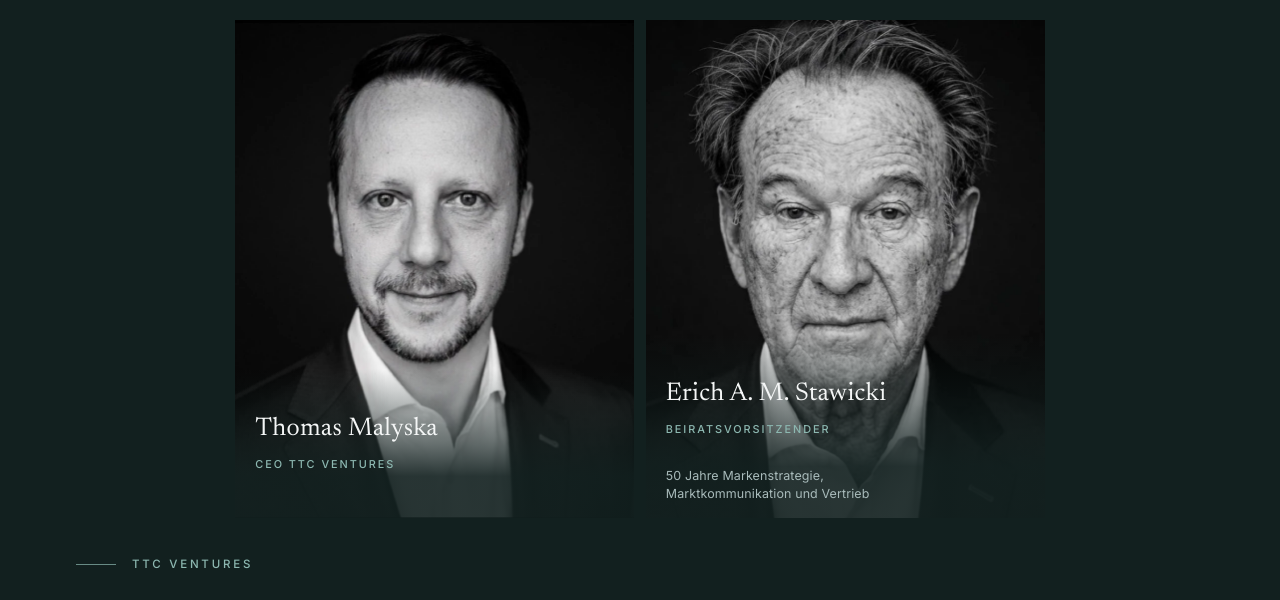
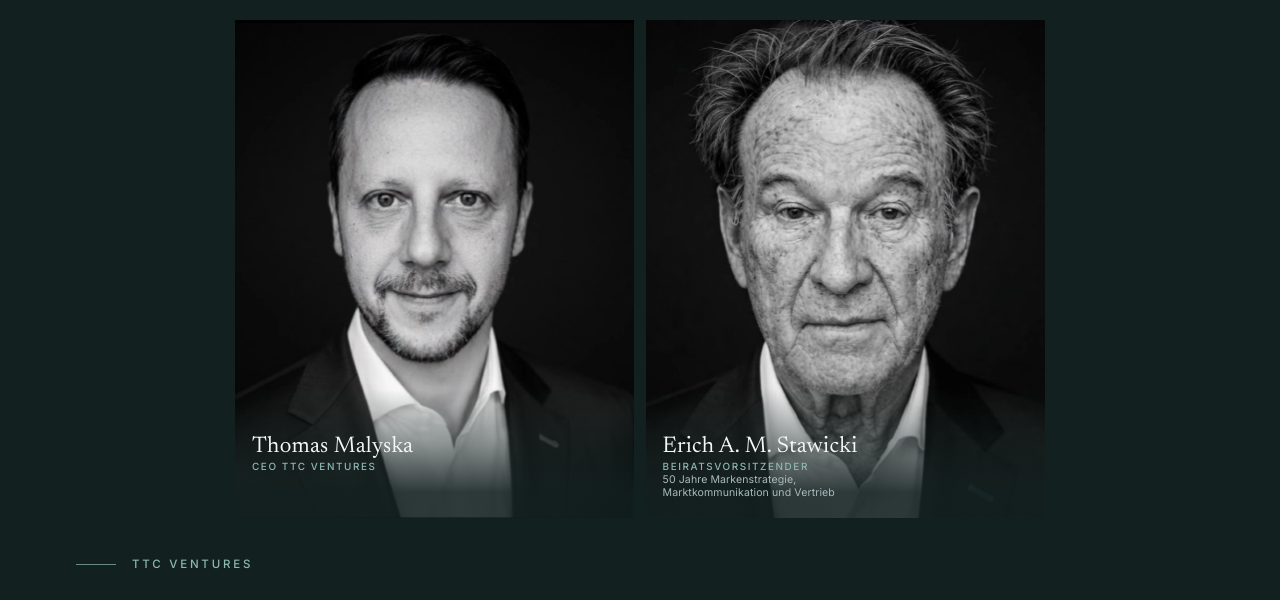
Before and after one commit to Fotomek/TTC, a plain HTML site: page index.html in a window 1280 px wide. Shown: the part 66-666 px from the top of the page. Drawn offline with Linux system fonts and the light colour scheme.

Commit message:
Startseite: Bildunterschriften unten verankert, Gesichter frei

```diff
--- a/css/style.css
+++ b/css/style.css
@@ -349,11 +349,12 @@ mark.placeholder,.placeholder{background:none;border:0;color:var(--slate);paddin
 .hero-portraits{display:grid;grid-template-columns:1fr 1fr;gap:clamp(.4rem,.9vw,.8rem);width:72%;max-width:58rem;margin-inline:auto;padding:calc(var(--head) + .35rem) var(--gutter) 0;flex:0 1 auto;min-height:clamp(18rem,48vh,31rem)}
 .hero-portrait{margin:0;position:relative;background:#000;overflow:hidden;min-height:0}
 .hero-portrait picture,.hero-portrait img{width:100%;height:100%;display:block}
-.hero-portrait img{object-fit:cover;object-position:center 16%}
-.hero-portrait figcaption{position:absolute;left:0;right:0;bottom:0;padding:2.4rem 1.25rem 1rem;background:linear-gradient(180deg,transparent,rgba(18,32,31,.9) 72%);color:var(--bg)}
-.hero-portrait strong{display:block;font-family:var(--serif);font-weight:400;font-size:clamp(1.15rem,2vw,1.6rem);letter-spacing:.01em;margin:0 0 .2rem;color:var(--bg)}
-.hero-portrait .role{display:block;font-family:var(--sans);font-size:.68rem;font-weight:500;letter-spacing:.18em;text-transform:uppercase;color:var(--accent-light)}
-.hero-portrait .note{display:block;margin-top:.45rem;font-size:.78rem;line-height:1.4;letter-spacing:.01em;color:var(--mist);max-width:22em;text-transform:none;font-weight:400}
+.hero-portrait img{object-fit:cover;object-position:center 8%}
+.hero-portrait::after{content:"";position:absolute;left:0;right:0;bottom:0;height:26%;pointer-events:none;background:linear-gradient(180deg,transparent,rgba(18,32,31,.88) 80%);z-index:1}
+.hero-portrait figcaption{position:absolute;left:0;right:0;bottom:0;z-index:2;padding:0 1.05rem 16px;background:none;color:var(--bg);display:grid;grid-template-rows:auto auto 1.65em;row-gap:.08em;align-items:start}
+.hero-portrait strong{display:block;font-family:var(--serif);font-weight:400;font-size:clamp(1.08rem,1.8vw,1.42rem);letter-spacing:.01em;margin:0;line-height:1.15;color:var(--bg)}
+.hero-portrait .role{display:block;font-family:var(--sans);font-size:.62rem;font-weight:500;letter-spacing:.16em;text-transform:uppercase;color:var(--accent-light);margin:0;line-height:1.2}
+.hero-portrait .note{display:block;margin:0;font-size:.66rem;line-height:1.2;letter-spacing:.01em;color:var(--mist);max-width:22em;text-transform:none;font-weight:400}
 .hero--portraits .wrap{padding-block:clamp(1.35rem,3.2vw,2.25rem) clamp(3rem,7vw,5.25rem)}
 .hero--portraits .hero-text{max-width:48rem}
 .hero--portraits .display{font-size:clamp(2.6rem,6.6vw,5.8rem)}
--- a/index.html
+++ b/index.html
@@ -53,6 +53,7 @@
 <figcaption>
 <strong>Thomas Malyska</strong>
 <span class="role">CEO TTC Ventures</span>
+<span class="note" aria-hidden="true"></span>
 </figcaption>
 </figure>
 <figure class="hero-portrait reveal d1">
```
Also changed, not shown: en/index.html (+1 -0 lines).
